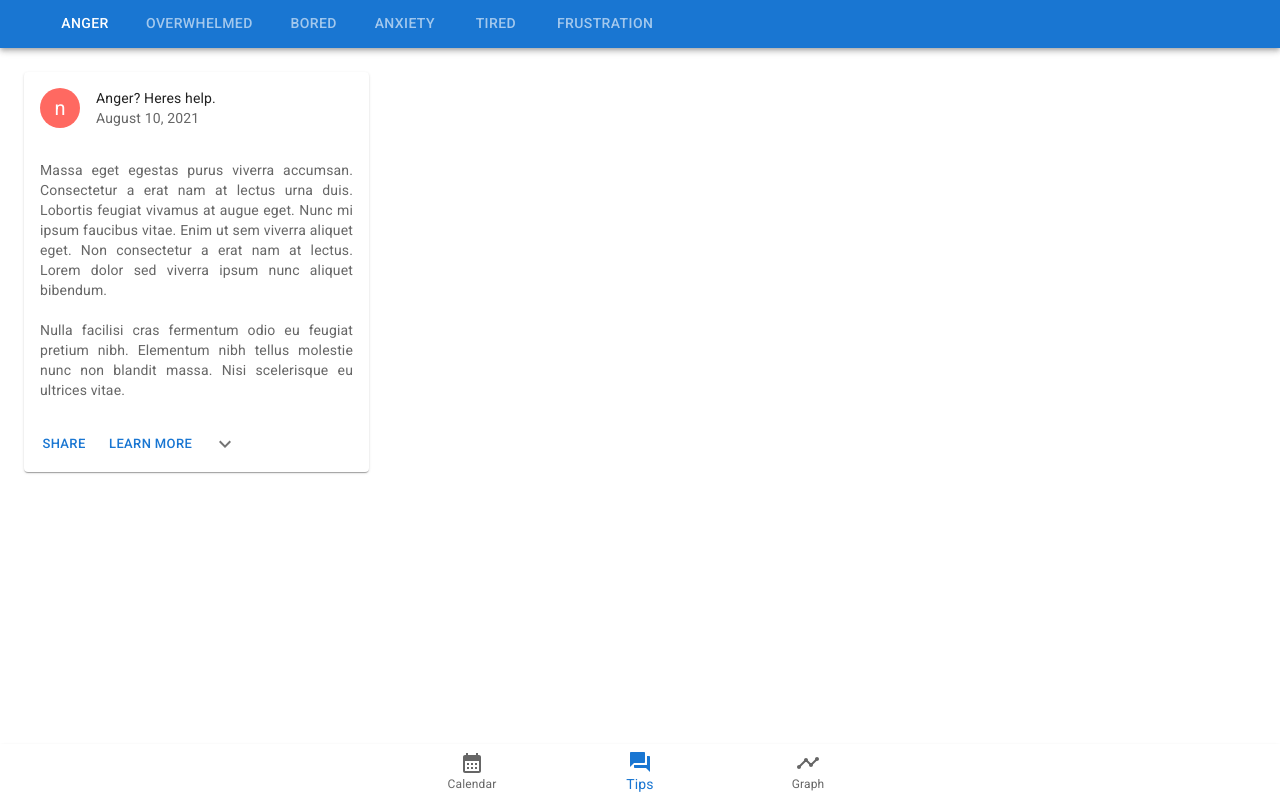
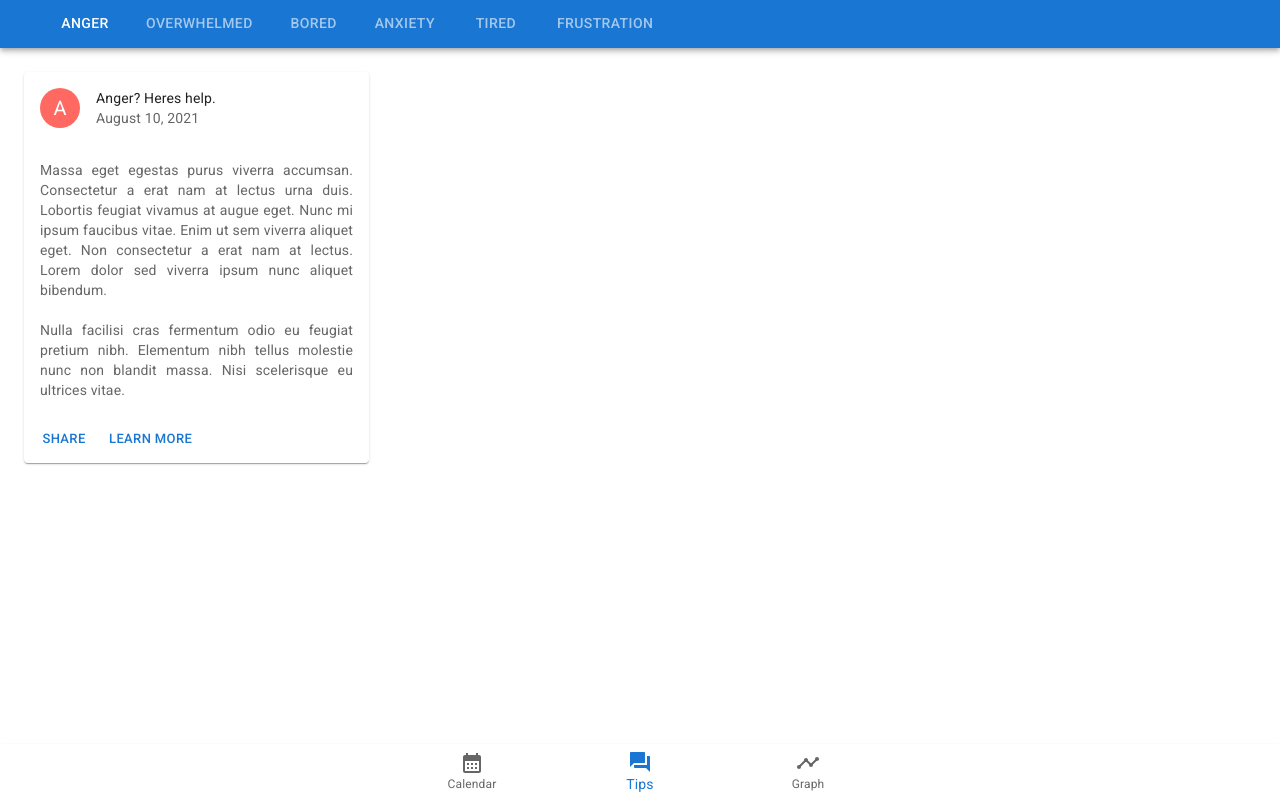
Before and after one commit to adamva/CMPUT302-emotion-tracker, a React (Create React App) app in the folder ui/: page /#/ in a window 1280 px wide. Built offline with nearby package versions, Linux system fonts and the light colour scheme.

Commit message:
add fakeComments Check

```diff
--- a/ui/src/components/Tips/TipsCard.js
+++ b/ui/src/components/Tips/TipsCard.js
@@ -36,7 +36,6 @@
 
 export default function TipsCard({ emotion, content }) {
     const [expanded, setExpanded] = React.useState(false);
-    const disableComments = getRandomNumber(0, 1) ? true : false;
     console.debug('Rendering emotion TipsCard content:');
     console.debug(content);
     const learnMoreURL = `https://www.google.com/search?q=${emotion.label}`;
@@ -73,7 +72,7 @@
       <CardActions>
         <ShareMenu />
         <Button component={ReactRouterDomLink} to={learnMoreURL} size="small">Learn More</Button>
-        { !disableComments &&
+        { (content.hasComments && content.hasComments) &&
           <ExpandMore
             expand={expanded}
             onClick={handleExpandClick}
@@ -84,17 +83,11 @@
           </ExpandMore>
         }
       </CardActions>
-      { !disableComments &&
+      { (content.hasComments && content.hasComments) &&
         <Collapse in={expanded} timeout="auto" unmountOnExit>
           <CardContent>
             <Typography paragraph>
               Lorem ipsum dolor sit amet, consectetur adipiscing elit, sed do iusmod tempor incididunt ut labore et dolore magna aliqua.
-            </Typography>
-            <Typography paragraph>
-            Lorem ipsum dolor sit amet, consectetur adipiscing elit, sed do iusmod tempor incididunt ut labore et dolore magna aliqua.
-            </Typography>
-            <Typography paragraph>
-            Lorem ipsum dolor sit amet, consectetur adipiscing elit, sed do iusmod tempor incididunt ut labore et dolore magna aliqua.
             </Typography>
           </CardContent>
         </Collapse>
--- a/ui/src/components/Tips/fakeEmotionInfo.js
+++ b/ui/src/components/Tips/fakeEmotionInfo.js
@@ -10,7 +10,8 @@
             imageSrc: '',
             imageAlt: '',
             content: 'Lorem ipsum dolor sit amet, consectetur adipiscing elit, sed do eiusmod tempor incididunt ut labore et dolore magna aliqua. Dignissim sodales ut eu sem integer. \n\nMassa eget egestas purus viverra accumsan. Consectetur a erat nam at lectus urna duis. Lobortis feugiat vivamus at augue eget. Nunc mi ipsum faucibus vitae. Enim ut sem viverra aliquet eget. Non consectetur a erat nam at lectus. Lorem dolor sed viverra ipsum nunc aliquet bibendum. \n\nNulla facilisi cras fermentum odio eu feugiat pretium nibh. Elementum nibh tellus molestie nunc non blandit massa. Nisi scelerisque eu ultrices vitae.',
-            published: 'December 20, 2021'
+            published: 'December 20, 2021',
+            hasComments: true
         },
         {
             imageSrc: '',
@@ -36,7 +37,8 @@
             imageSrc: '',
             imageAlt: '',
             content: 'Praesent tristique magna sit amet purus gravida quis blandit turpis. Vestibulum mattis ullamcorper velit sed ullamcorper morbi tincidunt ornare. Eget velit aliquet sagittis id consectetur purus ut faucibus pulvinar.',
-            published: 'July 9, 2015'
+            published: 'July 9, 2015',
+            hasComments: true
         }
     ],
     bored: [
@@ -44,7 +46,8 @@
             imageSrc: 'https://images.unsplash.com/photo-1598257006626-48b0c252070d?ixlib=rb-4.0.3&ixid=MnwxMjA3fDB8MHxwaG90by1wYWdlfHx8fGVufDB8fHx8&auto=format&fit=crop&w=2340&q=80', // Magnet.me 2020. Career related stockphotos. Retrieved from https://unsplash.com/photos/LDcC7aCWVlo
             imageAlt: 'Career related stockphotos',
             content: "Fermentum et sollicitudin ac orci phasellus egestas. Ullamcorper a lacus vestibulum sed arcu non. In nibh mauris cursus mattis molestie a iaculis. Sapien nec sagittis aliquam malesuada bibendum arcu.",
-            published: 'August 21, 2012'
+            published: 'August 21, 2012',
+            hasComments: true
         },
         {
             imageSrc: '',
@@ -70,7 +73,8 @@
             imageSrc: '',
             imageAlt: '',
             content: 'Lorem ipsum dolor sit amet, consectetur adipiscing elit, sed do eiusmod tempor incididunt ut labore et dolore magna aliqua. Vitae turpis massa sed elementum tempus egestas sed. \n\nId aliquet risus feugiat in ante metus dictum at. Lorem ipsum dolor sit amet consectetur. Elementum pulvinar etiam non quam lacus suspendisse faucibus interdum. Nibh tortor id aliquet lectus proin nibh nisl condimentum id. Risus commodo viverra maecenas accumsan lacus. \nSagittis id consectetur purus ut faucibus. Dui faucibus in ornare quam viverra orci sagittis eu. Neque vitae tempus quam pellentesque nec nam. Risus quis varius quam quisque id diam vel quam. Eget lorem dolor sed viverra ipsum. Nulla pellentesque dignissim enim sit amet venenatis urna cursus. Vivamus at augue eget arcu dictum varius. Vitae elementum curabitur vitae nunc sed velit dignissim sodales. Dictum non consectetur a erat nam at lectus. Elementum nisi quis eleifend quam adipiscing vitae proin sagittis nisl. \n\nEtiam tempor orci eu lobortis elementum nibh tellus molestie. Ut faucibus pulvinar elementum integer enim neque volutpat ac tincidunt. Sit amet nisl purus in mollis nunc sed.',
-            published: 'October 24, 2018'
+            published: 'October 24, 2018',
+            hasComments: true
         },
         {
             imageSrc: '',
@@ -84,7 +88,8 @@
             imageSrc: 'https://images.unsplash.com/photo-1551818567-d49550a81408?ixlib=rb-4.0.3&ixid=MnwxMjA3fDB8MHxwaG90by1wYWdlfHx8fGVufDB8fHx8&auto=format&fit=crop&w=987&q=80', // Tran T. 2019. School sucks. Retrieved from https://unsplash.com/photos/F8sCVSW4t4E
             imageAlt: 'School sucks.',
             content: 'Purus gravida quis blandit turpis cursus in hac. Mauris vitae ultricies leo integer malesuada nunc vel risus. Ligula ullamcorper malesuada proin libero nunc.',
-            published: 'November 11, 2013'
+            published: 'November 11, 2013',
+            hasComments: true
         },
         {
             imageSrc: '',
@@ -110,7 +115,8 @@
             imageSrc: '',
             imageAlt: '',
             content: 'Lorem ipsum dolor sit amet, consectetur adipiscing elit, sed do eiusmod tempor incididunt ut labore et dolore magna aliqua. Auctor eu augue ut lectus arcu bibendum at varius. \n\nPurus gravida quis blandit turpis cursus in hac habitasse. Aliquet sagittis id consectetur purus ut faucibus. Sed egestas egestas fringilla phasellus faucibus scelerisque eleifend donec pretium.',
-            published: 'September 14, 2016'
+            published: 'September 14, 2016',
+            hasComments: true
         },
         {
             imageSrc: '',
```
